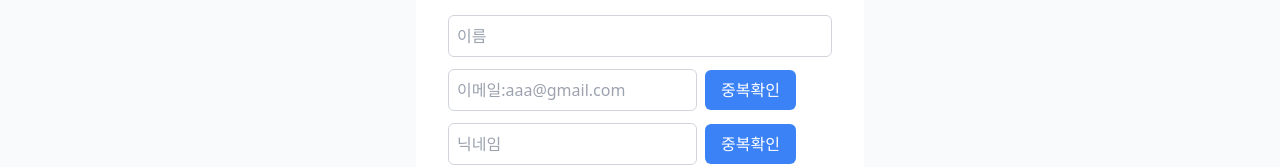
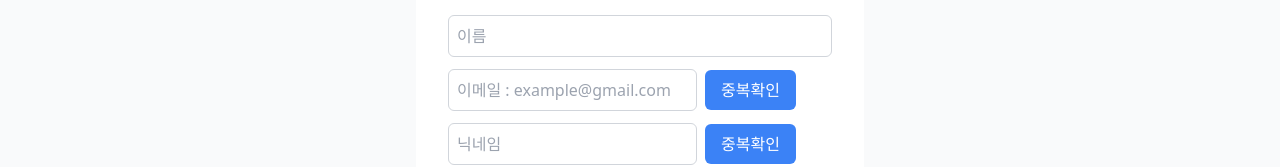
Before and after one commit to MinJuPark52/Go-Gym, a Next.js app: page /signup in a window 1280 px wide. Shown: the part 217-384 px from the top of the page. Built offline with nearby package versions, Linux system fonts and the light colour scheme.

Commit message:
Feat:로그인&회원가입 API 연결

```diff
--- a/components/Post/User/Signup.tsx
+++ b/components/Post/User/Signup.tsx
@@ -232,7 +232,7 @@ export default function SignupPage() {
           <div>
             <SignupInput
               type="text"
-              placeholder="이메일:aaa@gmail.com"
+              placeholder="이메일 : example@gmail.com"
               value={signupFormData.email}
               onChange={handleSignupChange("email")}
               errorMessage={signupErrors.email}
```
